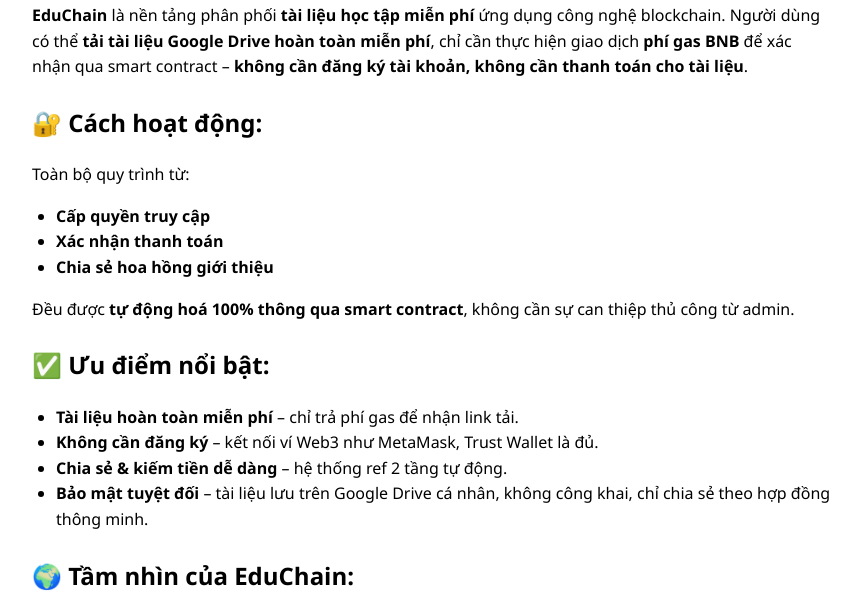
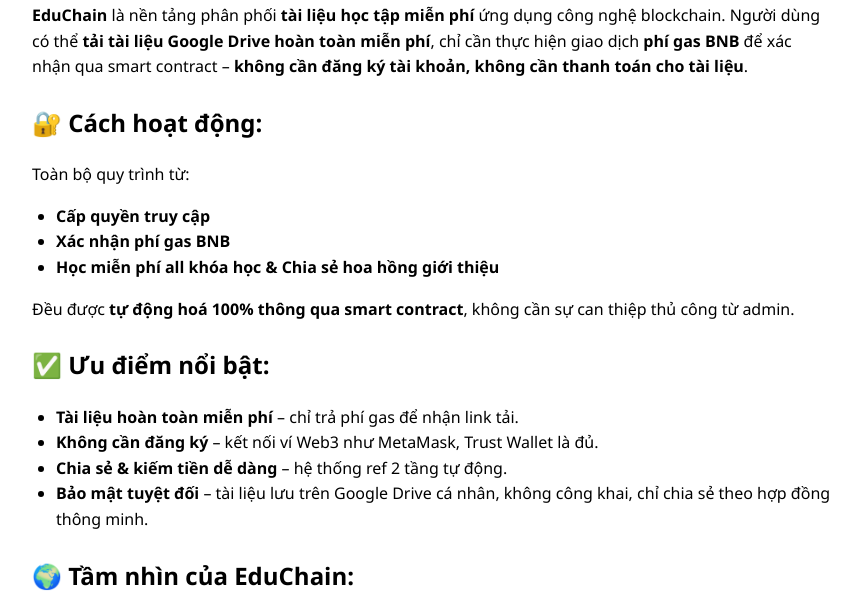
Before and after one commit to finailive/educhain, a plain HTML site: page about.html in a window 1280 px wide. Shown: the part 179-791 px from the top of the page, without its empty margins (208-1071 px from the left). Drawn offline with Linux system fonts and the light colour scheme.

Commit message:
Update about.html

```diff
--- a/about.html
+++ b/about.html
@@ -28,8 +28,8 @@
   <p>Toàn bộ quy trình từ:</p>
   <ul>
     <li><strong>Cấp quyền truy cập</strong></li>
-    <li><strong>Xác nhận thanh toán</strong></li>
-    <li><strong>Chia sẻ hoa hồng giới thiệu</strong></li>
+    <li><strong>Xác nhận phí gas BNB</strong></li>
+    <li><strong>Học miễn phí all khóa học & Chia sẻ hoa hồng giới thiệu</strong></li>
   </ul>
   <p>Đều được <strong>tự động hoá 100% thông qua smart contract</strong>, không cần sự can thiệp thủ công từ admin.</p>
 
```
